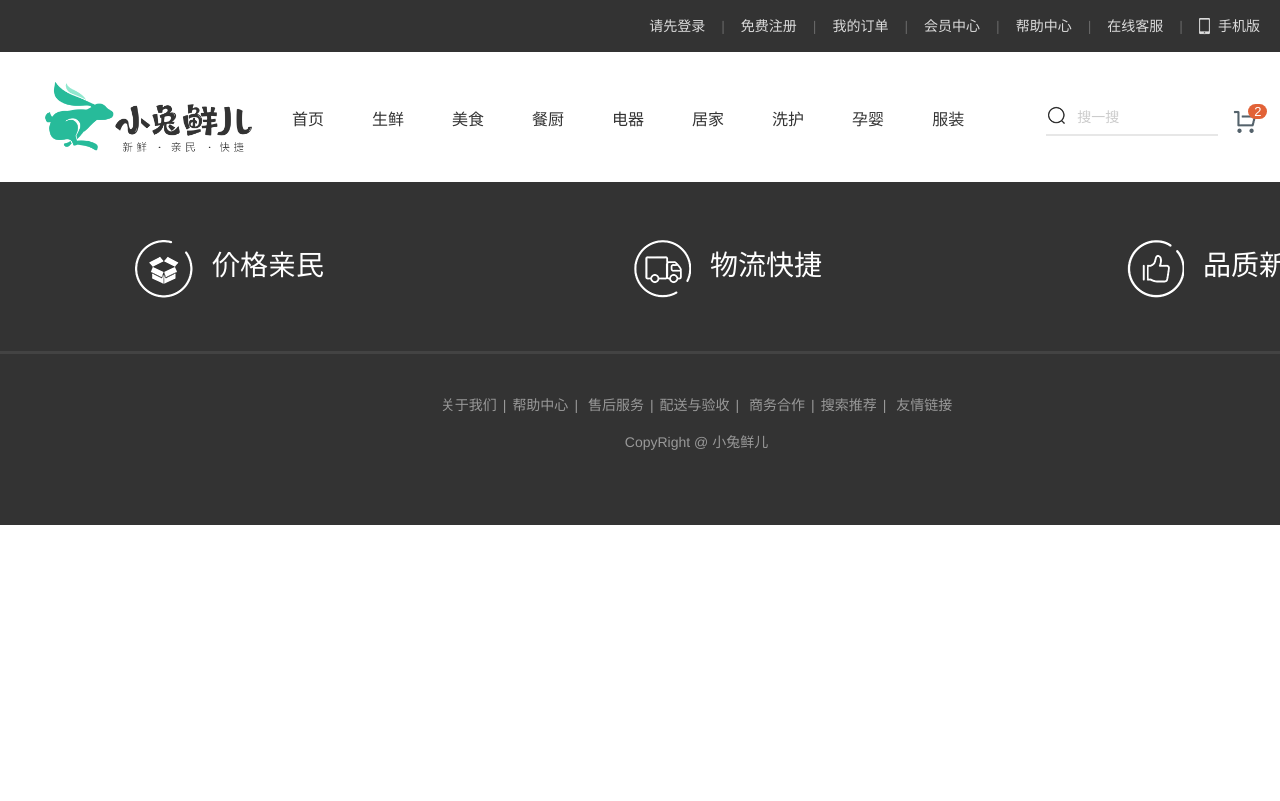
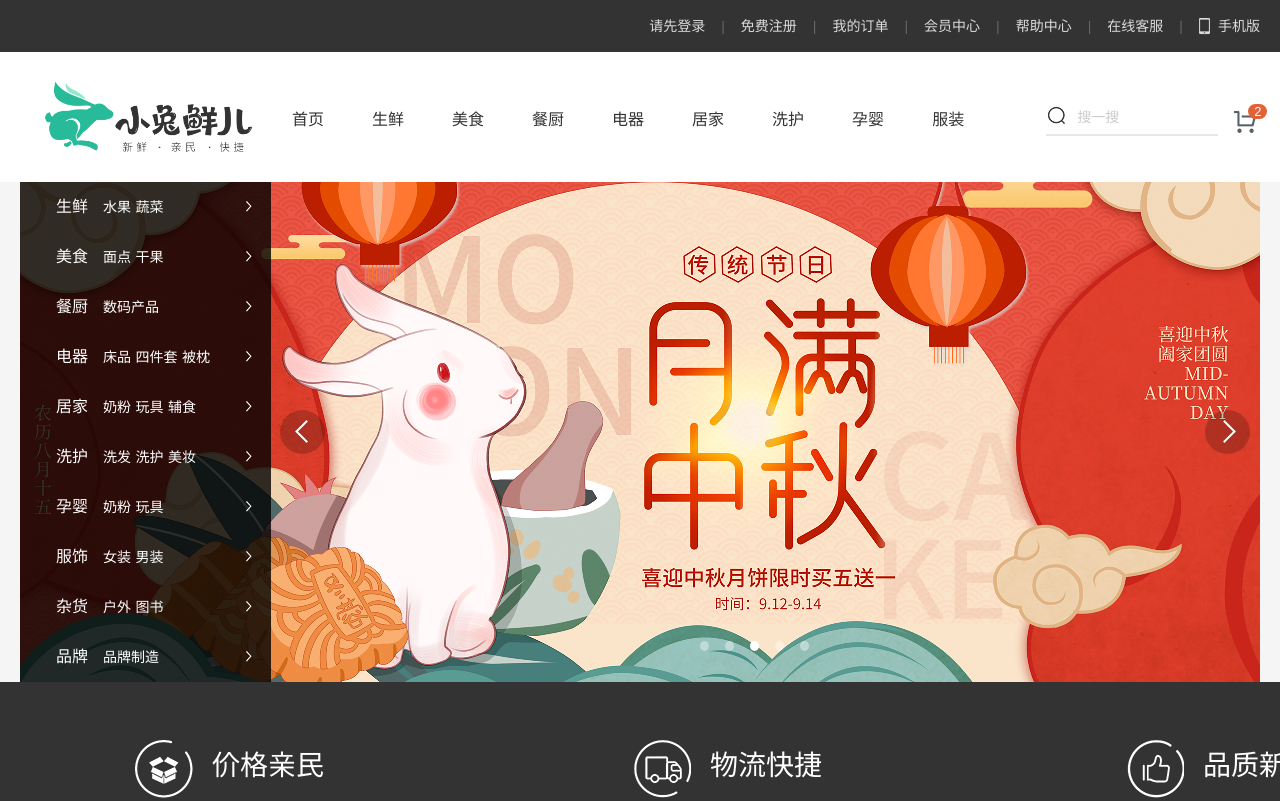
Before and after one commit to zgcwf/H5C3-2, a plain HTML site: page xtx-pc-clicent/index.html in a window 1280 px wide. Shown: the top 801 px of the page. Drawn offline with Linux system fonts and the light colour scheme.

Commit message:
首页轮播部分完成

```diff
--- a/xtx-pc-clicent/css/index.css
+++ b/xtx-pc-clicent/css/index.css
@@ -1 +1,88 @@
 /* 首页css */
+/* banner轮播 */
+.banner{
+    height: 500px;
+    background-color: #f5f5f5;
+}
+.banner .wrapper{
+    position: relative;
+}
+/* 侧边导航 */
+.banner .aside{
+    position: absolute;
+    top: 0;
+    left: 0;
+    width: 251px;
+    height: 500px;
+    background-color: rgba(0,0,0,.8);
+}
+.banner .aside li{
+    width: 251px;
+    height: 50px;
+}
+.banner .aside li a{
+    position: relative;
+    display: block;
+    width: 251px;
+    height: 50px;
+    padding-left: 36px;
+    line-height: 50px;
+    color: #fff;
+}
+.banner .aside li a:hover{
+    background-color: #27ba9b;
+}
+.banner .aside li a::after{
+    content: '';
+    position: absolute;
+    top: 19px;
+    right: 19px;
+    width: 6px;
+    height: 11px;
+    background: url(../images/sprites.png) no-repeat  -80px -110px;
+}
+.banner .aside li a span{
+    font-size: 14px;
+}
+.banner .aside li a span:first-child{
+    margin-left: 15px;
+
+}
+/* 箭头 */
+.prev,
+.next{
+    position: absolute;
+    top: 228px;
+    width: 45px;
+    height: 44px;
+    background: url(../images/sprites.png) no-repeat;
+    background-color:rgba(0,0,0,.2);
+    border-radius: 50%;
+}
+.prev{
+    left: 260px;
+    background-position: 15px -60px;
+}
+.next{
+    right:10px;
+    background-position: -22px -60px;
+}
+
+/* 底部圆点 */
+.banner .wrapper ol{
+    position: absolute;
+    left: 680px;
+    bottom: 31px;
+    height: 10px;
+}
+.banner .wrapper ol li{
+    float: left;
+    width: 9px;
+    height: 10px;
+    margin-right: 16px;
+    background-color: rgba(255,255,255,.4);
+    border-radius: 50%;
+}
+.banner .wrapper ol li.active{
+    background-color: #fff;
+}
--- a/xtx-pc-clicent/index.html
+++ b/xtx-pc-clicent/index.html
@@ -58,6 +58,73 @@
         <span>2</span>
       </div>
     </div>
+    <!-- banner -->
+    <div class="banner">
+      <div class="wrapper">
+        <!-- 轮播图：有多少个图,就有都少个li -->
+        <ul>
+          <li>
+            <a href="#"><img src="./uploads/banner_1.png" alt="" /></a>
+          </li>
+        </ul>
+        <!-- 侧边导航  -->
+        <div class="aside">
+          <ul>
+            <li>
+              <a href="#"> 生鲜<span>水果</span> <span>蔬菜</span> </a>
+            </li>
+            <li>
+              <a href="#"> 美食<span>面点</span> <span>干果</span> </a>
+            </li>
+            <li>
+              <a href="#"> 餐厨<span>数码产品</span> </a>
+            </li>
+            <li>
+              <a href="#">
+                电器<span>床品</span> <span>四件套</span> <span>被枕</span>
+              </a>
+            </li>
+            <li>
+              <a href="#">
+                居家<span>奶粉</span> <span>玩具</span> <span>辅食</span>
+              </a>
+            </li>
+            <li>
+              <a href="#">
+                洗护<span>洗发</span> <span>洗护</span> <span>美妆</span>
+              </a>
+            </li>
+            <li>
+              <a href="#"> 孕婴<span>奶粉</span> <span>玩具</span> </a>
+            </li>
+            <li>
+              <a href="#"> 服饰<span>女装</span> <span>男装</span> </a>
+            </li>
+            <li>
+              <a href="#"> 杂货<span>户外</span> <span>图书</span> </a>
+            </li>
+            <li>
+              <a href="#"> 品牌<span>品牌制造</span> </a>
+            </li>
+          </ul>
+        </div>
+        <!-- 前后箭头 -->
+        <!-- prev: 上一个 -->
+        <a href="#" class="prev"></a>
+        <!-- next : 下一个 -->
+        <a href="#" class="next"></a>
+
+        <!-- 底部圆点 -->
+        <ol>
+          <li></li>
+          <li></li>
+          <li class="active"></li>
+          <li></li>
+          <li></li>
+        </ol>
+      </div>
+    </div>
+
     <!-- 底部 -->
     <div class="footer">
       <div class="wrapper">
```
